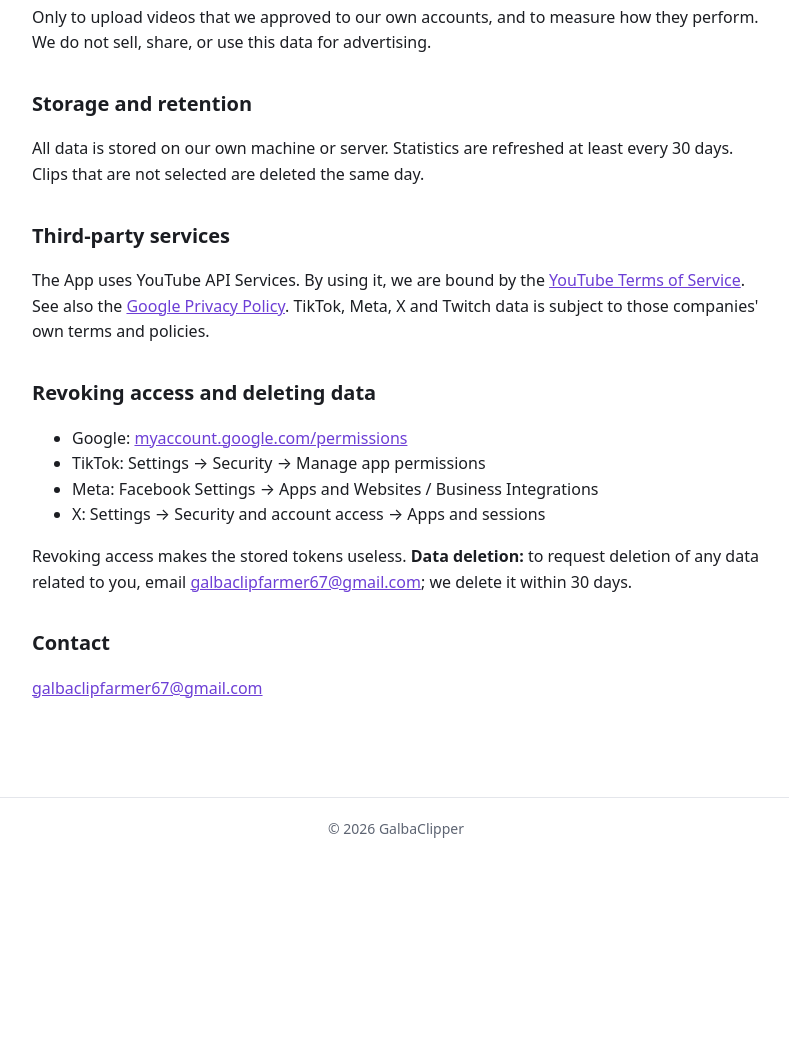
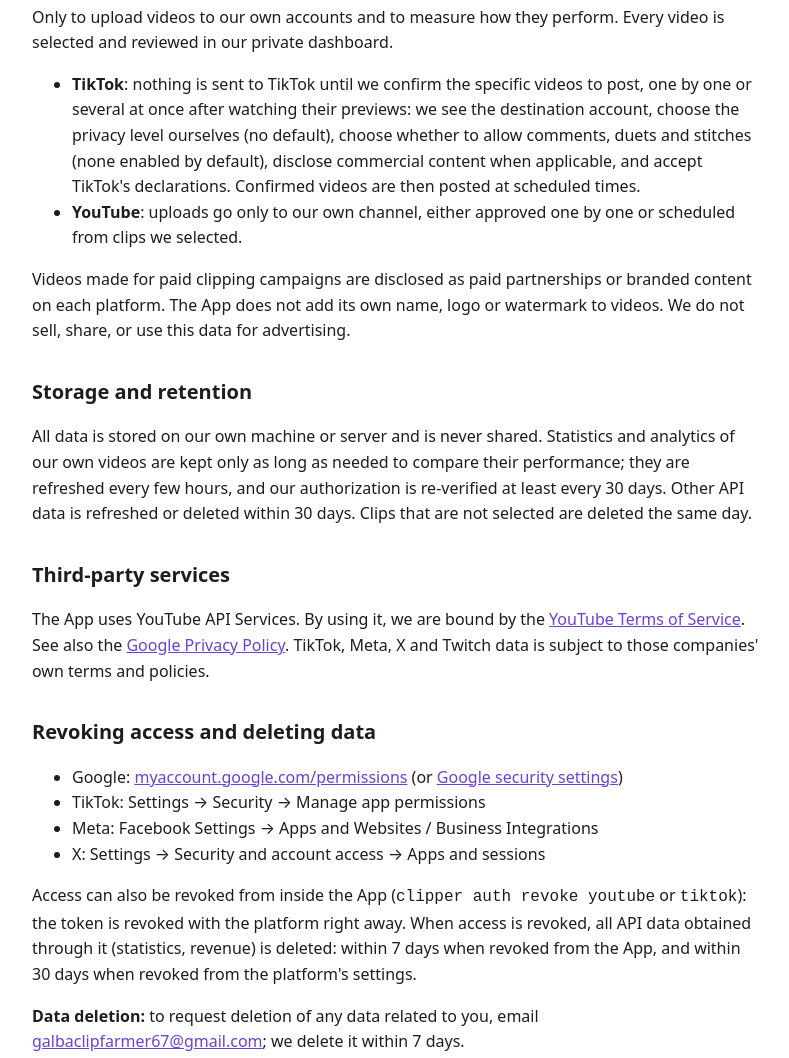
Before and after one commit to galbaki257/galbaki257.github.io, a plain HTML site: page privacy.html in a window 1280 px wide. Shown: the part 680-1738 px from the top of the page, without its empty margins (244-1033 px from the left). Before the commit the page ends 1541 px from the top, so only its background shows below. Drawn offline with Linux system fonts and the light colour scheme.

Commit message:
Privacy policy: 7-day deletion, revocation, TikTok confirmation, sponsored content
Co-Authored-By: Claude Opus 5.5 <noreply@anthropic.com>

```diff
--- a/privacy.html
+++ b/privacy.html
@@ -10,7 +10,7 @@
 <header><b><a href="index.html" style="color:inherit;text-decoration:none">GalbaClips</a></b><a href="terms.html">Terms of Service</a></header>
 <main>
 <h1>Privacy Policy</h1>
-<p class="muted">Last updated: November 20, 2026</p>
+<p class="muted">Last updated: November 21, 2026</p>
 
 <p>GalbaClips ("the App") is a personal tool operated by GalbaClipper ("we") to publish short highlight
 clips to our own social media accounts. The App is not offered to the public.</p>
@@ -30,12 +30,26 @@ clips to our own social media accounts. The App is not offered to the public.</p
 </ul>
 
 <h2>How we use it</h2>
-<p>Only to upload videos that we approved to our own accounts, and to measure how they perform.
+<p>Only to upload videos to our own accounts and to measure how they perform. Every video is
+selected and reviewed in our private dashboard.</p>
+<ul>
+  <li><b>TikTok</b>: nothing is sent to TikTok until we confirm the specific videos to post, one
+    by one or several at once after watching their previews: we see the destination account,
+    choose the privacy level ourselves (no default), choose whether to allow comments, duets and
+    stitches (none enabled by default), disclose commercial content when applicable, and accept
+    TikTok's declarations. Confirmed videos are then posted at scheduled times.</li>
+  <li><b>YouTube</b>: uploads go only to our own channel, either approved one by one or scheduled
+    from clips we selected.</li>
+</ul>
+<p>Videos made for paid clipping campaigns are disclosed as paid partnerships or branded content on
+each platform. The App does not add its own name, logo or watermark to videos.
 We do not sell, share, or use this data for advertising.</p>
 
 <h2>Storage and retention</h2>
-<p>All data is stored on our own machine or server. Statistics are refreshed at least every 30 days.
-Clips that are not selected are deleted the same day.</p>
+<p>All data is stored on our own machine or server and is never shared. Statistics and analytics
+of our own videos are kept only as long as needed to compare their performance; they are refreshed
+every few hours, and our authorization is re-verified at least every 30 days. Other API data is
+refreshed or deleted within 30 days. Clips that are not selected are deleted the same day.</p>
 
 <h2>Third-party services</h2>
 <p>The App uses YouTube API Services. By using it, we are bound by the
@@ -45,13 +59,18 @@ data is subject to those companies' own terms and policies.</p>
 
 <h2>Revoking access and deleting data</h2>
 <ul>
-  <li>Google: <a href="https://myaccount.google.com/permissions">myaccount.google.com/permissions</a></li>
+  <li>Google: <a href="https://myaccount.google.com/permissions">myaccount.google.com/permissions</a>
+    (or <a href="https://security.google.com/settings/security/permissions">Google security settings</a>)</li>
   <li>TikTok: Settings → Security → Manage app permissions</li>
   <li>Meta: Facebook Settings → Apps and Websites / Business Integrations</li>
   <li>X: Settings → Security and account access → Apps and sessions</li>
 </ul>
-<p>Revoking access makes the stored tokens useless. <b>Data deletion:</b> to request deletion of any
-data related to you, email <a href="mailto:galbaclipfarmer67@gmail.com">galbaclipfarmer67@gmail.com</a>; we delete it within 30 days.</p>
+<p>Access can also be revoked from inside the App (<code>clipper auth revoke youtube</code> or
+<code>tiktok</code>): the token is revoked with the platform right away. When access is revoked, all
+API data obtained through it (statistics, revenue) is deleted: within 7 days when revoked from the
+App, and within 30 days when revoked from the platform's settings.</p>
+<p><b>Data deletion:</b> to request deletion of any data related to you, email
+<a href="mailto:galbaclipfarmer67@gmail.com">galbaclipfarmer67@gmail.com</a>; we delete it within 7 days.</p>
 
 <h2>Contact</h2>
 <p><a href="mailto:galbaclipfarmer67@gmail.com">galbaclipfarmer67@gmail.com</a></p>
```
